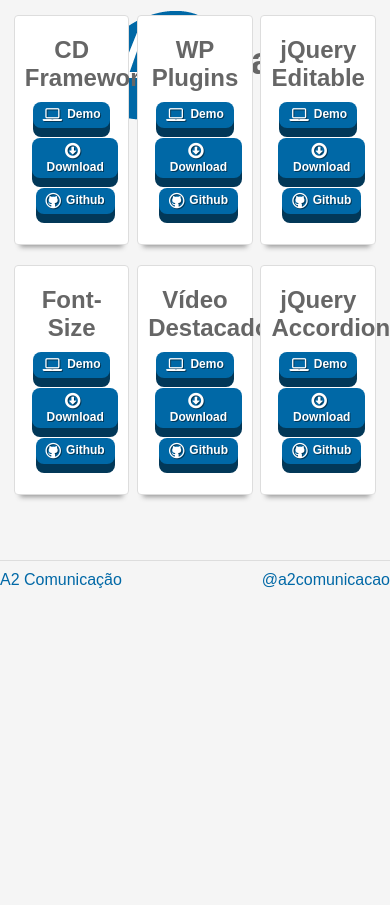
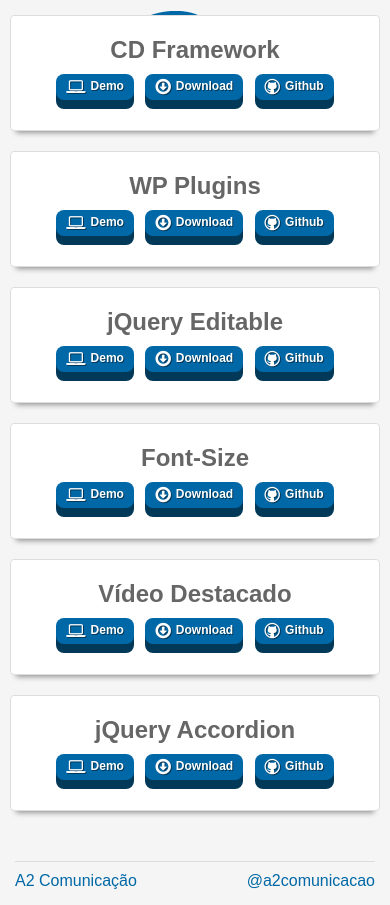
Before and after one commit to a2ad/A2lab, a PHP site: page / in a window 390 px wide. Before the commit the page ends 588 px from the top, so only its background shows below. Run offline with PHP 8.4, Linux system fonts and the light colour scheme; some libraries are stand-ins or nearby versions.

Commit message:
Ajustes design responsivo e adaptacao para uso do novo A2boilerplate

```diff
--- a/in/header.php
+++ b/in/header.php
@@ -2,6 +2,6 @@
    <h1 class="logo">
       <i class="ico-circle"></i>
       <i class="ico-a2"></i>
-      <span><span class="hide">A2</span> Lab</span>
+      <span><span class="hide">A2</span>lab</span>
    </h1>
 </header>
--- a/index.php
+++ b/index.php
@@ -4,15 +4,15 @@
 <!--[if IE 9]>    <html class="no-js ie9" lang="pt-br">     <![endif]-->
 <head>
    <meta charset="utf-8">
-   <title>A2 Lab</title>
+   <title>A2lab</title>
    <?php include('in/meta.php');?>
    <?php include('in/estilos.php');?>
 </head>
 <body>
    <!-- Header -->
    <?php include('in/header.php');?>
-   <div rola="main" class="container main">
-      <div class="row projects">
+   <div role="main" class="container main">
+      <div class="row">
          <section class="project">
             <h2>CD Framework</h2>
             <a target="_blank" href="http://lab.a2comunicacao.com.br/cdframework/" class="btn"><i class="icon-laptop"></i>Demo</a>
@@ -25,12 +25,14 @@
             <a href="https://github.com/a2comunicacao/wp-plugins/archive/master.zip" class="btn"><span><i class="icon-download"></i>Download</span></a>
             <a target="_blank" href="https://github.com/a2comunicacao/wp-plugins" class="btn"><span><i class="icon-github"></i>Github</span></a>
          </section>
-         <section class="project">
+         <section class="project last">
             <h2>jQuery Editable</h2>
             <a target="_blank" href="http://lab.a2comunicacao.com.br/jquery-editable/" class="btn"><span><i class="icon-laptop"></i>Demo</span></a>
             <a href="https://github.com/williancarminato/jquery-editable/archive/master.zip" class="btn"><span><i class="icon-download"></i>Download</span></a>
             <a target="_blank" href="https://github.com/williancarminato/jquery-editable" class="btn"><span><i class="icon-github"></i>Github</span></a>
          </section>
+      </div>
+      <div class="row">
          <section class="project">
             <h2>Font-Size</h2>
             <a target="_blank" href="http://airton.github.io/Font-Size/" class="btn"><span><i class="icon-laptop"></i>Demo</span></a>
@@ -43,7 +45,7 @@
             <a href="https://github.com/airton/video-destacado/archive/master.zip" class="btn"><span><i class="icon-download"></i>Download</span></a>
             <a target="_blank" href="https://github.com/airton/video-destacado" class="btn"><span><i class="icon-github"></i>Github</span></a>
          </section>
-         <section class="project">
+         <section class="project last">
             <h2>jQuery Accordion</h2>
             <a target="_blank" href="http://raphaelfabeni.github.io/accordion/" class="btn"><span><i class="icon-laptop"></i>Demo</span></a>
             <a href="https://github.com/raphaelfabeni/accordion/archive/master.zip" class="btn"><span><i class="icon-download"></i>Download</span></a>
--- a/sass/base.scss
+++ b/sass/base.scss
@@ -39,10 +39,10 @@
               border-radius: $radius;
    }
 
-   @mixin box-shadow($shadow1) {
-      -webkit-box-shadow: $shadow1;
-         -moz-box-shadow: $shadow1;
-              box-shadow: $shadow1;
+   @mixin box-shadow($parameters) {
+      -webkit-box-shadow: $parameters;
+         -moz-box-shadow: $parameters;
+              box-shadow: $parameters;
 
    }
 
@@ -63,12 +63,19 @@
 /* ==========================================================================
    Base
    ========================================================================== */
-   ::selection,
+   ::selection {
+      background: #666;
+      text-shadow: none;
+      color: #fff;
+   }
+
    ::-moz-selection {
       background: #666;
       text-shadow: none;
       color: #fff;
    }
+
+   * { @include box-sizing(); }
 
 /* ==========================================================================
    Classes Auxiliares
--- a/sass/grid-functions.scss
+++ b/sass/grid-functions.scss
@@ -1,47 +1,77 @@
 /* ==========================================================================
-   Funcoes de calculo do grid
+   Cálculo grid
    ========================================================================== */
-   $columns: 12;
-   $column-width: 60;
-   $gutter-width: 20;
-
-   /*
-    * Grid fluido / fixo
-    *    Fluido: $total-width: 100%;
-    *    Fixo:   $total-width: gridsystem-width($columns);
-    */
-   $total-width: 100%;
-
-   @function gridsystem-width($columns:$columns) {
-      @return ($column-width * $columns) + ($gutter-width * $columns);
+   /* Função para cálculo de porcentagem */
+   @function col($n) {
+      @return percentage( (( $n * ($columnWidth + $gutterWidth) - $gutterWidth) ) / $gridWidth );
    }
 
-   /* Correções IE7 */
-   $min-width: 999999;
-   $correction: 0.5 / $min-width * 100;
-
-   @mixin row($columns:$columns) {
-      display: block;
-      width: $total-width*(($gutter-width + gridsystem-width($columns))/gridsystem-width($columns));
-      margin: 0 $total-width*((($gutter-width*.5)/gridsystem-width($columns))*-1);
-      *width: $total-width*(($gutter-width + gridsystem-width($columns))/gridsystem-width($columns))-$correction;
-      *margin: 0 $total-width*((($gutter-width*.5)/gridsystem-width($columns))*-1)-$correction;
-      @include clearfix();
+   /*  Mixin de largura das colunas */
+   @mixin width($n) {
+      width: col($n);
    }
 
-   @mixin column($x,$columns:$columns) {
-      display: inline;
+   /* Propriedades padrões de classes */
+   @mixin column() {
       float: left;
-      width: $total-width*(((($gutter-width+$column-width)*$x)-$gutter-width) / gridsystem-width($columns));
-      margin: 0 $total-width*(($gutter-width*.5)/gridsystem-width($columns));
-      *width: $total-width*(((($gutter-width+$column-width)*$x)-$gutter-width) / gridsystem-width($columns))-$correction;
-      *margin: 0 $total-width*(($gutter-width*.5)/gridsystem-width($columns))-$correction;
+      margin-right: percentage( $gutterWidth / $gridWidth );
    }
 
-   @mixin push($offset:1) {
-      margin-left: $total-width*((($gutter-width+$column-width)*$offset) / gridsystem-width($columns)) + $total-width*(($gutter-width*.5)/gridsystem-width($columns));
+   /* Última coluna sem margem direita */
+   @mixin last() {
+      margin-right: 0;
+      float: right;
    }
 
-   @mixin pull($offset:1) {
-      margin-right: $total-width*((($gutter-width+$column-width)*$offset) / gridsystem-width($columns)) + $total-width*(($gutter-width*.5)/gridsystem-width($columns));
+   /* Descolamento de colunas */
+   @mixin push($n) {
+      margin-left: percentage( (($n * $columnWidth) + ($n * $gutterWidth))  / $gridWidth );
    }
+
+   @media only screen and (min-width: 768px) {
+
+      /* Largura máxima do Grid */
+      .row { max-width: $gridWidth; }
+      .column { @include column(); }
+
+      /* Larguras grid
+         ========================================================================== */
+         .onecol { @include width(1); @include column(); }
+         .twocol { @include width(2); @include column(); }
+         .threecol { @include width(3); @include column(); }
+         .fourcol { @include width(4); @include column(); }
+         .fivecol { @include width(5); @include column(); }
+         .sixcol { @include width(6); @include column(); }
+         .sevencol { @include width(7); @include column(); }
+         .eightcol { @include width(8); @include column(); }
+         .ninecol { @include width(9); @include column(); }
+         .tencol { @include width(10); @include column(); }
+         .elevencol { @include width(11); @include column(); }
+         .twelvecol { @include width(12); @include column(); }
+
+      /* Offsets
+         ========================================================================== */
+         .offset-one { @include push(1); }
+         .offset-two { @include push(2); }
+         .offset-three { @include push(3); }
+         .offset-four { @include push(4); }
+         .offset-five { @include push(5); }
+         .offset-six { @include push(6); }
+         .offset-seven { @include push(7); }
+         .offset-eight { @include push(8); }
+         .offset-nine { @include push(9); }
+         .offset-ten { @include push(10); }
+         .offset-eleven { @include push(11); }
+         .offset-twelve { @include push(12); }
+
+      /* Centralizando
+         ========================================================================== */
+         .centered {
+            display: block;
+            float: none;
+            margin-left: auto;
+            margin-right: auto;
+         }
+
+      .last { @include last(); }
+   }
--- a/sass/grid.scss
+++ b/sass/grid.scss
@@ -1,3 +1,15 @@
+/* ==========================================================================
+   Cálculo grid
+   ========================================================================== */
+   $totalColumns   : 12;
+   $columnWidth    : 81px;
+   $gutterWidth    : 20px;
+   $gridWidth      : 1192px;
+
+   /* Funções de cálculo do grid */
+   @import 'grid-functions';
+
+
 /* ==========================================================================
    Grid
    ========================================================================== */
@@ -6,43 +18,6 @@
       @include clearfix();
    }
 
-   /* Calculo grid
-      ========================================================================== */
-      /* Número de colunas */
-      $columns: 12;
-      /* Largura das colunas */
-      $column-width: 60;
-      /* Largura dos espaços entre as colunas */
-      $gutter-width: 20;
-
-      /*
-       * Grid fluido / fixo
-       *    Fluido: $total-width: 100%;
-       *    Fixo:   $total-width: gridsystem-width($columns);
-       */
-      $total-width: 100%;
-
-   /* Geral
-      ========================================================================== */
-      *,
-      *:before,
-      *:after {
-         -webkit-box-sizing: border-box;
-            -moz-box-sizing: border-box;
-                 box-sizing: border-box;
-      }
-
-      /* Correções para IE7
-      ========================================================================== */
-      .ie7 *,
-      .ie7 *:before,
-      .ie7 *:after { behavior: url(/css/boxsizing.htc); }
-
-      img,
-      object,
-      embed { max-width: 100%; }
-
-      img { height: auto; }
 
    @media only screen {
       .container {
--- a/sass/layout.scss
+++ b/sass/layout.scss
@@ -17,12 +17,9 @@
          border: solid 1px #ddd;
          padding: 20px 10px;
          text-align: center;
-         @include column(4);
          margin-bottom: 20px;
          @include border-radius(4px);
-         -webkit-box-shadow: 0 8px 5px -6px #999;
-            -moz-box-shadow: 0 8px 5px -6px #999;
-                 box-shadow: 0 8px 5px -6px #999;
+         @include box-shadow(0 8px 5px -6px #999);
       }
 
       .project:hover { border: solid 1px #bbb; }
--- a/sass/main.scss
+++ b/sass/main.scss
@@ -4,7 +4,6 @@
 @import "font-awesome";
 @import "navigation";
 @import "icons";
-@import "grid-functions";
 @import "grid";
 @import "layout";
 @import "animate-functions";
--- a/sass/navigation.scss
+++ b/sass/navigation.scss
@@ -11,9 +11,7 @@
             width: 100%;
             background-color: #fff;
             height: 130px;
-
-            -webkit-box-shadow: 0px 0px 4px 0px rgba(0, 0, 0, 0.3);
-                    box-shadow: 0px 0px 4px 0px rgba(0, 0, 0, 0.3);
+            @include box-shadow(0px 0px 4px 0px rgba(0, 0, 0, 0.3));
          }
 
          .logo {
@@ -34,18 +32,18 @@
 
          .logo > span {
             position: absolute;
-            right: 0;
+            right: -5px;
             top: 30px;
-            font-size: 38px;
+            font-size: 54px;
             color: #666;
          }
 
       /* Footer
          ========================================================================== */
          .footer {
-            margin-top: 30px;
+            margin-top: 10px;
             display: block;
-            padding: 15px 0;
+            padding: 15px;
          }
 
          .footer .row {
@@ -53,9 +51,7 @@
             padding-top: 10px;
          }
 
-         .footer a {
-            @include transition(all, 0.25s, ease);
-         }
+         .footer a { @include transition(all, 0.25s, ease); }
 
       /* Menu
          ========================================================================== */
```
Also changed, not shown: other parts of sass/grid.scss (+5 -40 lines), css/main.css.
